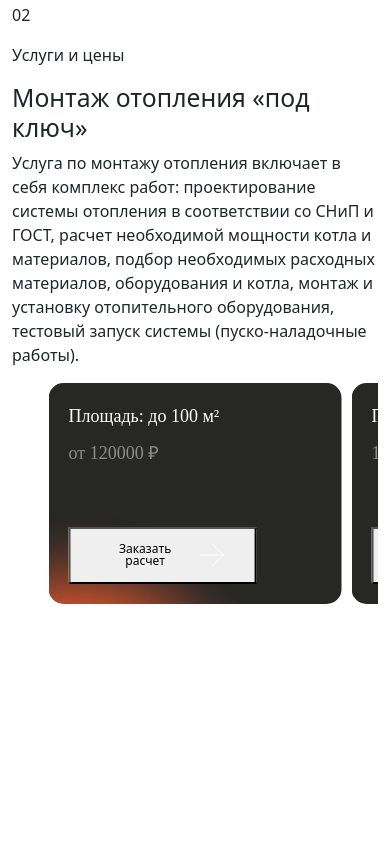
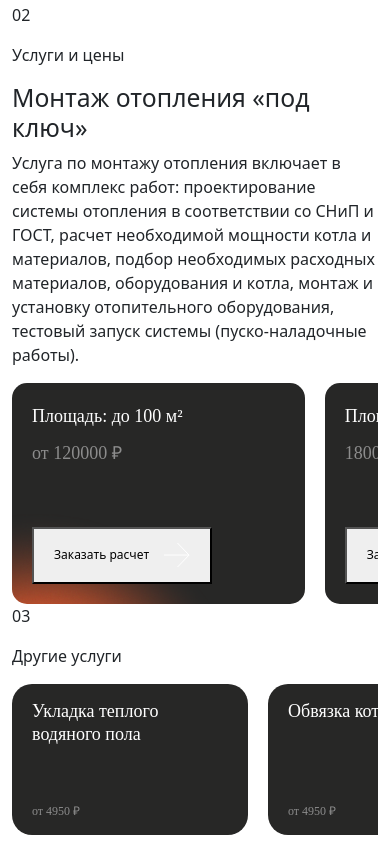
Before and after one commit to GalaChernikova/city-group, a website built with webpack: page src/index.html in a window 390 px wide. Shown: the part 630-1485 px from the top of the page. Before the commit the page ends 1234 px from the top, so only its background shows below. Built offline with nearby package versions, Linux system fonts and the light colour scheme; files whose address does not match are found by name.

Commit message:
Add step 03

```diff
--- a/src/html/price_swiper.html
+++ b/src/html/price_swiper.html
@@ -1,5 +1,5 @@
 <style>
-    .swiper {
+    .priceSwiper {
         width: 100%;
         height: 100%;
     }
@@ -93,20 +93,19 @@
         .price-slide__title{
             font-size: 18px;
             line-height: 26px;
-            max-width: 180px;
+            max-width: 190px;
             margin-bottom: 10px;
         }
         .price-slide__button{
             font-size: 12px;
             line-height: 12px;
-            width: 188px;
+            width: 180px;
+            padding: 20px;
         }
 
     }
 </style>
-</head>
 
-<body>
     <!-- Swiper -->
     <div class="swiper priceSwiper">
         <div class="swiper-wrapper">
@@ -153,24 +152,20 @@
     <script>
         var swiper = new Swiper(".priceSwiper", {
             slidesPerView: 3,
-            spaceBetween: 30,
+            spaceBetween: 20,
             loop: true,
             mousewheel: true,
             keyboard: true,
             breakpoints: {
                 // mobile + tablet - 320-990
                 320: {
-                    centeredSlides: true,
                     slidesPerView: "auto",
-                    spaceBetween: 10,
                     loop: false,
 
                 },
                 // desktop >= 991
                 1200: {
-                    centeredSlides: false,
                     slidesPerView: 3,
-                    spaceBetween: 30,
 
                 }
             },
--- /dev/null
+++ b/src/html/service.html
@@ -0,0 +1,17 @@
+<section class="service">
+    <div class="container-xxl">
+        <div class="row">
+            <div class="col">
+                <div class="step-title">
+                    <p class="step-title__number">03</p>
+                    <p class="step-title__text">Другие услуги</p>
+                </div>
+            </div>
+        </div>
+        <div class="row">
+            <div class="col">
+                @@include('service_swiper.html', {})
+            </div>
+        </div>
+    </div>
+</section>
--- /dev/null
+++ b/src/html/service_swiper.html
@@ -0,0 +1,153 @@
+<style>
+    .serviceSwiper {
+        width: 100%;
+        height: 32%;
+        margin-left: auto;
+        margin-right: auto;
+    }
+
+    .service-slide {
+        width: 407px !important;
+        font-size: 18px;
+        background: #272726;
+        border-radius: 20px;
+        height: calc((100% - 30px) / 2) !important;
+
+        /* Center slide text vertically */
+        display: flex;
+        flex-direction: column;
+        justify-content: space-between;
+        align-items: flex-start;
+        padding: 33px 41px;
+
+    }
+
+    .service-slide__title {
+        font-family: 'Idealist';
+        font-style: normal;
+        font-weight: 400;
+        font-size: 27px;
+        line-height: 35px;
+
+        color: #FFFFFF;
+        margin-bottom: 97px;
+        max-width: 325px;
+        width: 100%;
+        min-height: 70px;
+    }
+
+    .service-slide__price {
+        font-family: 'Idealist';
+        font-style: normal;
+        font-weight: 400;
+        font-size: 18px;
+        line-height: 28px;
+
+        color: #8C8C8C;
+    }
+
+     @media (max-width: 1300px) {
+
+        .service-slide {
+            width: 375px !important;
+            height: 277px !important;
+            margin-top: 0 !important;
+            margin-bottom: 20px;
+        }
+        .serviceSwiper {
+            height: 35%;
+        }
+    }
+
+    @media (max-width: 1200px) {
+        .serviceSwiper {
+            height: 100%;
+        }
+    }
+    @media (max-width: 500px){
+        .service-slide {
+            width: 236px !important;
+            height: 151px !important;
+            padding: 16px 20px;
+        }
+        .service-slide__title{
+            font-size: 18px;
+            line-height: 23px;
+            margin-bottom: 30px;
+        }
+        .service-slide__price{
+            font-size: 12px;
+            line-height: 22px;
+        }
+    }
+</style>
+
+<!-- Swiper -->
+<div class="swiper serviceSwiper">
+    <div class="swiper-wrapper">
+        <div class="swiper-slide service-slide">
+            <div class="service-slide__text"></div>
+            <h4 class="service-slide__title">Укладка теплого
+                водяного пола</h4>
+            <p class="service-slide__price">от 4950 ₽</p>
+        </div>
+        <div class="swiper-slide service-slide">
+            <h4 class="service-slide__title">Обвязка котла</h4>
+            <p class="service-slide__price">от 4950 ₽</p>
+        </div>
+        <div class="swiper-slide service-slide">
+            <h4 class="service-slide__title">Монтаж бойлера
+                косвенного нагрева</h4>
+            <p class="service-slide__price">от 4950 ₽</p>
+        </div>
+        <div class="swiper-slide service-slide">
+            <h4 class="service-slide__title">Монтаж котла</h4>
+            <p class="service-slide__price">от 4950 ₽</p>
+        </div>
+        <div class="swiper-slide service-slide">
+            <h4 class="service-slide__title">Установка радиаторов
+                отопления</h4>
+            <p class="service-slide__price">от 4950 ₽</p>
+        </div>
+        <div class="swiper-slide service-slide">
+            <h4 class="service-slide__title">Пуско-накладка
+                всех систем</h4>
+            <p class="service-slide__price">от 4950 ₽</p>
+        </div>
+    </div>
+    <!-- <div class="swiper-pagination"></div> -->
+</div>
+
+<!-- Swiper JS -->
+<script src="https://cdn.jsdelivr.net/npm/swiper@9/swiper-bundle.min.js"></script>
+
+<!-- Initialize Swiper -->
+<script>
+    var swiper = new Swiper(".serviceSwiper", {
+        slidesPerView: 3,
+        grid: {
+            rows: 2,
+        },
+        spaceBetween: 20,
+        loop: true,
+        mousewheel: true,
+        keyboard: true,
+        breakpoints: {
+            // mobile + tablet - 320-990
+            320: {
+                // loop: false,
+                grid: {
+                    rows: 1,
+                },
+
+            },
+            // desktop >= 991
+            1200: {
+                slidesPerView: 3,
+                grid: {
+                    rows: 2,
+                },
+            }
+        },
+    });
+</script>
--- a/src/index.html
+++ b/src/index.html
@@ -10,6 +10,7 @@
         <div data-observ></div>
         @@include('html/clients.html', {})
         @@include('html/price.html', {})
+        @@include('html/service.html', {})
 
       </main>
       @@include('html/footer.html', {})
--- a/src/scss/layout/price.scss
+++ b/src/scss/layout/price.scss
@@ -4,7 +4,7 @@
     padding: 0 0 140px;
 
     @media(max-width: 650px) {
-        padding: 140px 20px 100px;
+        padding: 0 20px 100px;
     }
 }
 
--- /dev/null
+++ b/src/scss/layout/service.scss
@@ -0,0 +1,11 @@
+.service{
+    @include screen-width;
+    background: #FAF9F9;
+    padding: 0 0 140px;
+    border-radius: 0px 0px 15px 15px;
+    max-height: 900px;
+
+    @media(max-width: 650px) {
+        padding: 0 20px 100px;
+    }
+}
--- a/src/scss/style.scss
+++ b/src/scss/style.scss
@@ -35,3 +35,4 @@
 @import 'layout/footer';
 @import 'layout/clients';
 @import 'layout/price';
+@import 'layout/service';
```
